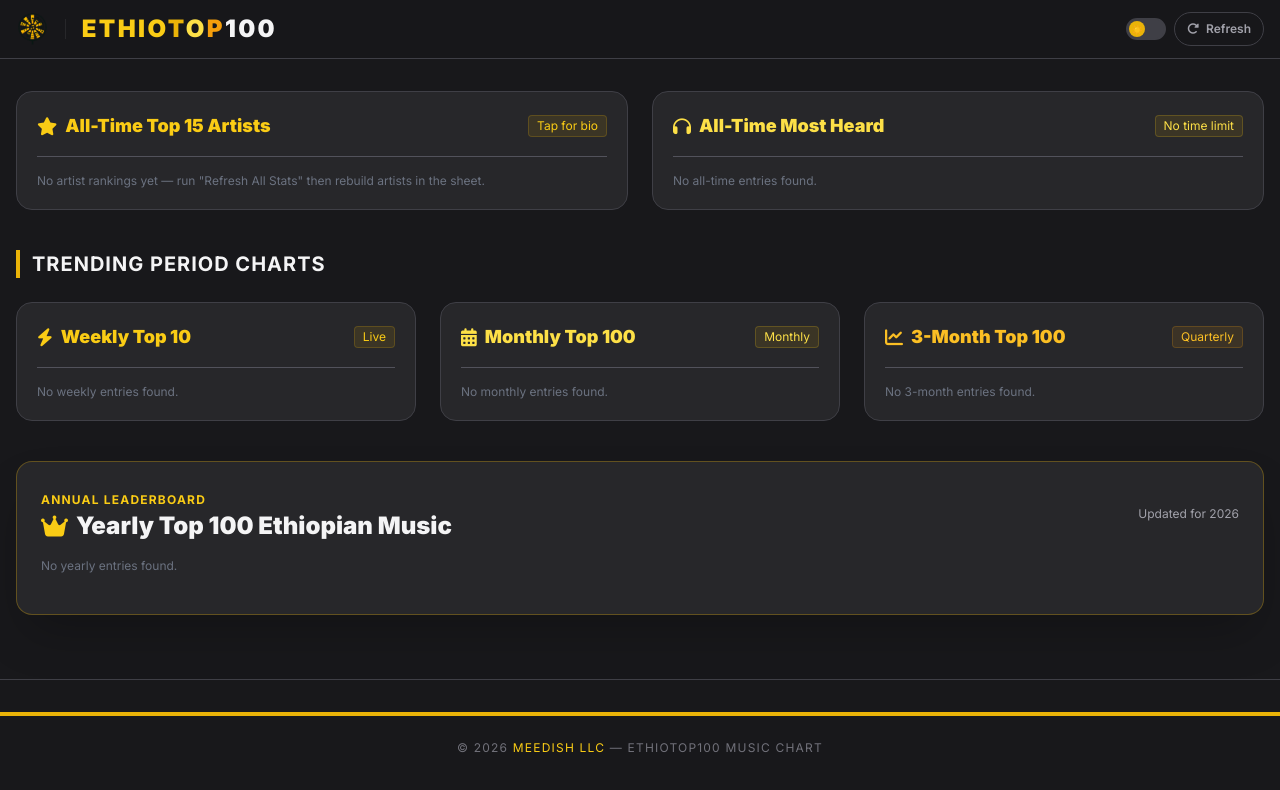
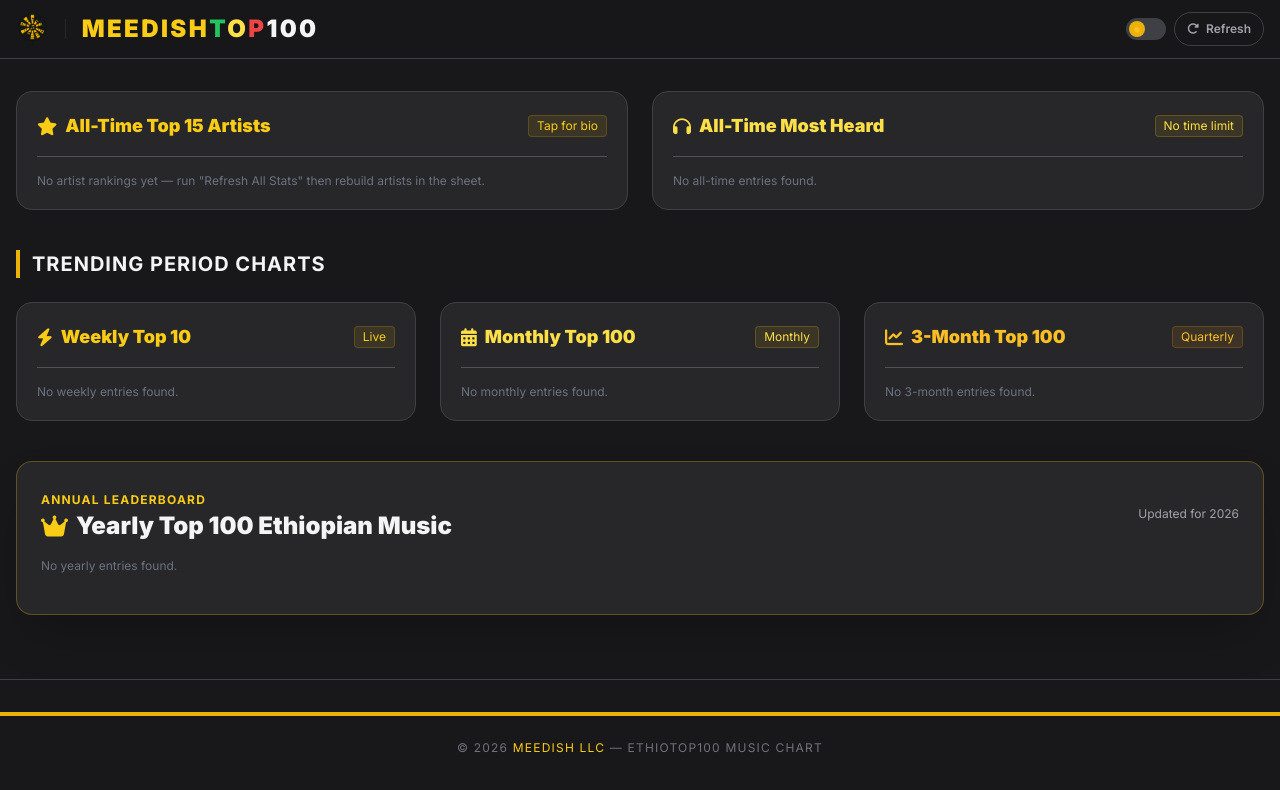
Before and after one commit to meedish-LLC/meedish-site, a website: page music chart/index.html in a window 1280 px wide. Drawn offline with nearby package versions, Linux system fonts and the light colour scheme; no server answers.

Commit message:
Update title and header for Meedish music charts

```diff
--- a/music chart/index.html
+++ b/music chart/index.html
@@ -4,7 +4,7 @@
 <head>
   <meta charset="UTF-8">
   <meta name="viewport" content="width=device-width, initial-scale=1.0">
-  <title>ETHIOTOP100 | Ethiopian Music Charts</title>
+  <title>MEEDISHTOP100 | Ethiopian Music Charts</title>
   <meta name="description"
     content="Ethiopian music charts powered by Meedish - weekly, monthly, yearly and all-time top tracks.">
   <!-- Tailwind CSS -->
@@ -362,8 +362,8 @@
         </a>
         <div class="h-5 w-px theme-card hidden sm:block"></div>
         <h1 class="text-2xl font-black tracking-widest uppercase">
-          <span class="text-yellow-400">ETHIO</span><span class="text-yellow-500">T</span><span
-            class="text-yellow-300">O</span><span class="text-amber-500">P</span><span class="theme-text">100</span>
+          <span class="text-yellow-400">MEEDISH</span><span class="text-green-500">T</span><span
+            class="text-yellow-300">O</span><span class="text-red-500">P</span><span class="theme-text">100</span>
         </h1>
       </div>
       <!-- Right: theme toggle + refresh -->
```
